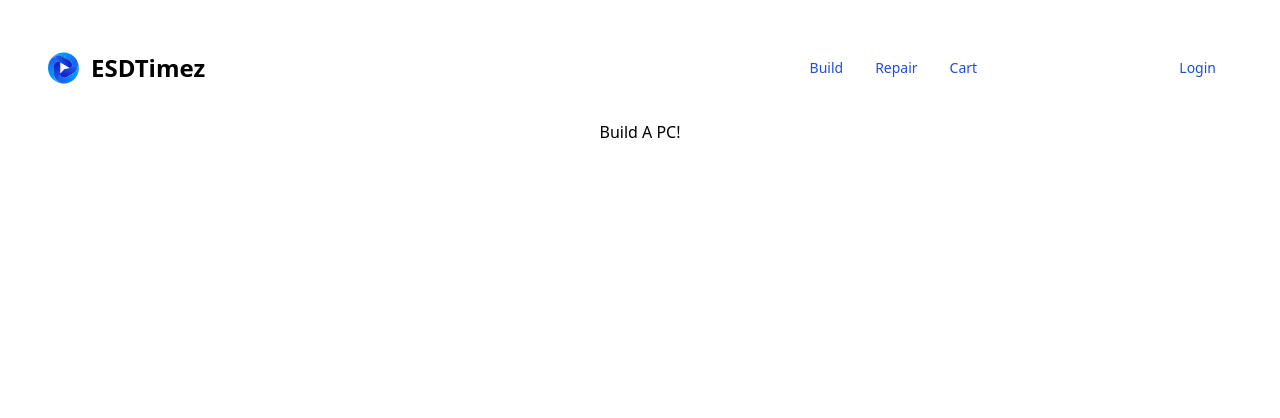
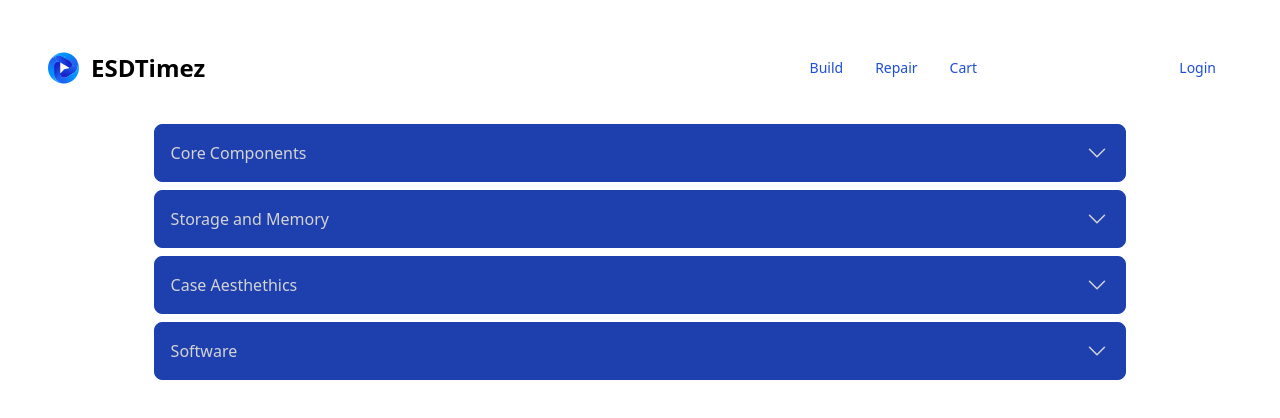
Before and after one commit to Rocket8900/Pc-Building-Service, a React (Vite) app in the folder frontend/customerui/: page /build-pc in a window 1280 px wide. Shown: the top 418 px of the page. Built offline with nearby package versions, Linux system fonts and the light colour scheme.

Commit message:
added my files into new branch

```diff
--- /dev/null
+++ b/frontend/customerui/src/Components/Accordion.jsx
@@ -0,0 +1,29 @@
+import { useState } from "react";
+
+export function Accordion({ name, children }) {
+    const [accordionOpen, setAccordionOpen] = useState(false);
+    function clickAccordion() {
+        setAccordionOpen(!accordionOpen);
+        console.log(accordionOpen)
+    }
+
+    return (
+        <div id="accordion" className="border border-blue-800  p-4 m-1 rounded-lg bg-blue-800 w-4/5">
+            <div id="button" onClick={clickAccordion} className="flex justify-between">
+                <span className="text-neutral-300">{name}</span>
+                <span className="text-neutral-300">
+                    <svg xmlns="http://www.w3.org/2000/svg" fill="none" viewBox="0 0 24 24" strokeWidth={1.5} stroke="currentColor" className="w-6 h-6">
+                    <path strokeLinecap="round" strokeLinejoin="round" d="m19.5 8.25-7.5 7.5-7.5-7.5" />
+                    </svg>
+                </span>
+            </div>
+            <div id="content" className={`overflow-hidden grid transition-all duration-300 ease-in-out ${accordionOpen ? " grid-rows-[1fr] opacity-100" : "grid-rows-[0fr] opacity-0"}`}>
+                {/* Dropdown that repeats x times, same number of times as item in list  */}
+                <div className="overflow-hidden">
+                    {children}
+                </div>
+            </div>
+
+        </div>
+    );
+}
--- /dev/null
+++ b/frontend/customerui/src/Components/Dropdown.jsx
@@ -0,0 +1,16 @@
+export function Dropdown({ component, itemsAndCosts }) {
+  return (
+    <div id="dropdown" className="bg-white text-left p-2 mt-3">
+      <label className="w-1/5 md:w-full">{component}</label>
+      <select className="border border-black w-4/5 md:w-full p-1 mt-1 rounded-lg">
+        <option value="">Please Select a {component}</option>
+        {itemsAndCosts.map(
+          (item) =>
+          (
+            <option key={item} value={item}>{item[0]} -------- ${item[1]}</option>
+          )
+        )}
+      </select>
+    </div>
+  );
+}
--- a/frontend/customerui/src/Pages/Build/BuildPC.jsx
+++ b/frontend/customerui/src/Pages/Build/BuildPC.jsx
@@ -1,3 +1,32 @@
+import { Accordion } from "../../Components/Accordion";
+import { INTERNAL_DATA } from "./BuildPCData";
+import { Dropdown } from "../../Components/Dropdown";
+
 export function BuildPC() {
-  return <h1>Build A PC!</h1>;
+
+  var sections = Object.keys(INTERNAL_DATA);
+
+  return (
+    <div className="flex flex-col items-center mx-auto">
+      {sections.map((section) => {
+        // Retrieve the categories for the current section
+        const categories = INTERNAL_DATA[section].category;
+
+        return (
+          <Accordion key={section} name={section}>
+            {Object.keys(categories).map((categoryKey) => {
+              const category = categories[categoryKey];
+              return (
+                <Dropdown
+                  key={categoryKey}
+                  component={categoryKey}
+                  itemsAndCosts={Object.entries(category.variants)}
+                />
+              );
+            })}
+          </Accordion>
+        );
+      })}
+    </div>
+  );
 }
--- /dev/null
+++ b/frontend/customerui/src/Pages/Build/BuildPCData.js
@@ -0,0 +1,45 @@
+export const INTERNAL_DATA = {
+    "Core Components" : {
+        category: {
+            "CPU": {
+                variants: {"Processor 1": 100, "Processor 2": 200, "Processor 3": 300 }
+            },
+            "Motherboard": {
+                variants: {"Motherboard 1": 250, "Motherboard 2": 350}
+            },
+           "Graphics Card": {
+                variants: {"Graphics Card 1": 275, "Graphics Card 2": 375, "Graphics Card 3":475}
+            },
+            "Power Supply": {
+                variants: {"Power Supply 1": 190, "Power Supply 2": 290, "Power Supply 3":390}
+            }
+        }
+    },
+    "Storage and Memory" : {
+        category: {
+            "Additional Memory": {
+                variants: {"Default RAM": 35, "Corsair Vengeance RGB": 55}
+            },
+            "Secondary Storage": {
+                variants: {"1TB Toshiba P300": 100, "2TB Toshiba P400":200, "4TB Toshiba X300":300}
+            }
+        }
+    },
+    "Case Aesthethics" : {
+        category: {
+            "Chassis": {
+                variants: {"ASUS Prime AP201 Tempered Glass (Black)" : 60, "ASUS Prime AP201 Tempered Glass (White)" :75 , "ASUS PRIME AP201 Mesh": 90}
+            },
+            "Fans": {
+                variants: {"Default Fans":20, "ARGB Fans":50}
+            }
+        },
+    },
+    "Software" : {
+        category: {
+            "Software": {
+                variants: {"windows":100, "windows Home":200, "Windows Pro":300}
+            }
+        },
+    }
+}
```
